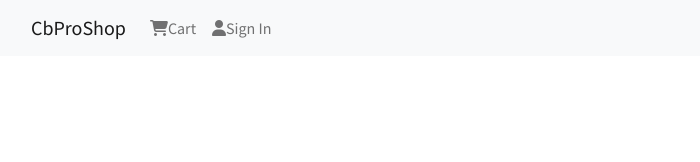
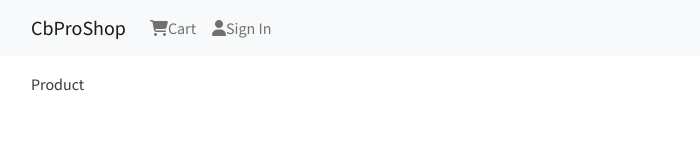
Before and after one commit to cactus-blossom-it-services-limited/cbproshop, a React (Create React App) app in the folder frontend/: page /product/1 in a window 1280 px wide. Shown: the top 162 px of the page, without its empty margins (51-751 px from the left). Built offline with nearby package versions, Linux system fonts and the light colour scheme.

Commit message:
fix versions in package.json

```diff
--- a/frontend/package.json
+++ b/frontend/package.json
@@ -7,9 +7,10 @@
     "@testing-library/react": "^13.4.0",
     "@testing-library/user-event": "^13.5.0",
     "react": "^18.2.0",
-    "react-bootstrap": "^2.7.1",
+    "react-bootstrap": "^1.3.0",
     "react-dom": "^18.2.0",
     "react-router-dom": "^5.3.0",
+    "react-router-bootstrap": "^0.25.0",
     "react-scripts": "5.0.1",
     "web-vitals": "^2.1.4"
   },
--- a/frontend/src/App.js
+++ b/frontend/src/App.js
@@ -3,6 +3,7 @@ import { Container } from "react-bootstrap";
 import Header from "./components/Header";
 import Footer from "./components/Footer";
 import HomeScreen from "./screens/HomeScreen";
+import ProductScreen from "./screens/ProductScreen";
 
 const App = () => {
   return (
@@ -11,6 +12,7 @@ const App = () => {
       <main className="py-3">
         <Container>
           <Route path="/" component={HomeScreen} exact />
+          <Route path="/product/:id" component={ProductScreen} />
         </Container>
       </main>
       <Footer />
--- /dev/null
+++ b/frontend/src/screens/ProductScreen.js
@@ -0,0 +1,5 @@
+const ProductScreen = () => {
+  return <div>Product</div>;
+};
+
+export default ProductScreen;
```
Also changed, not shown: 1 other file (tests, documents, lock files or other folders).
